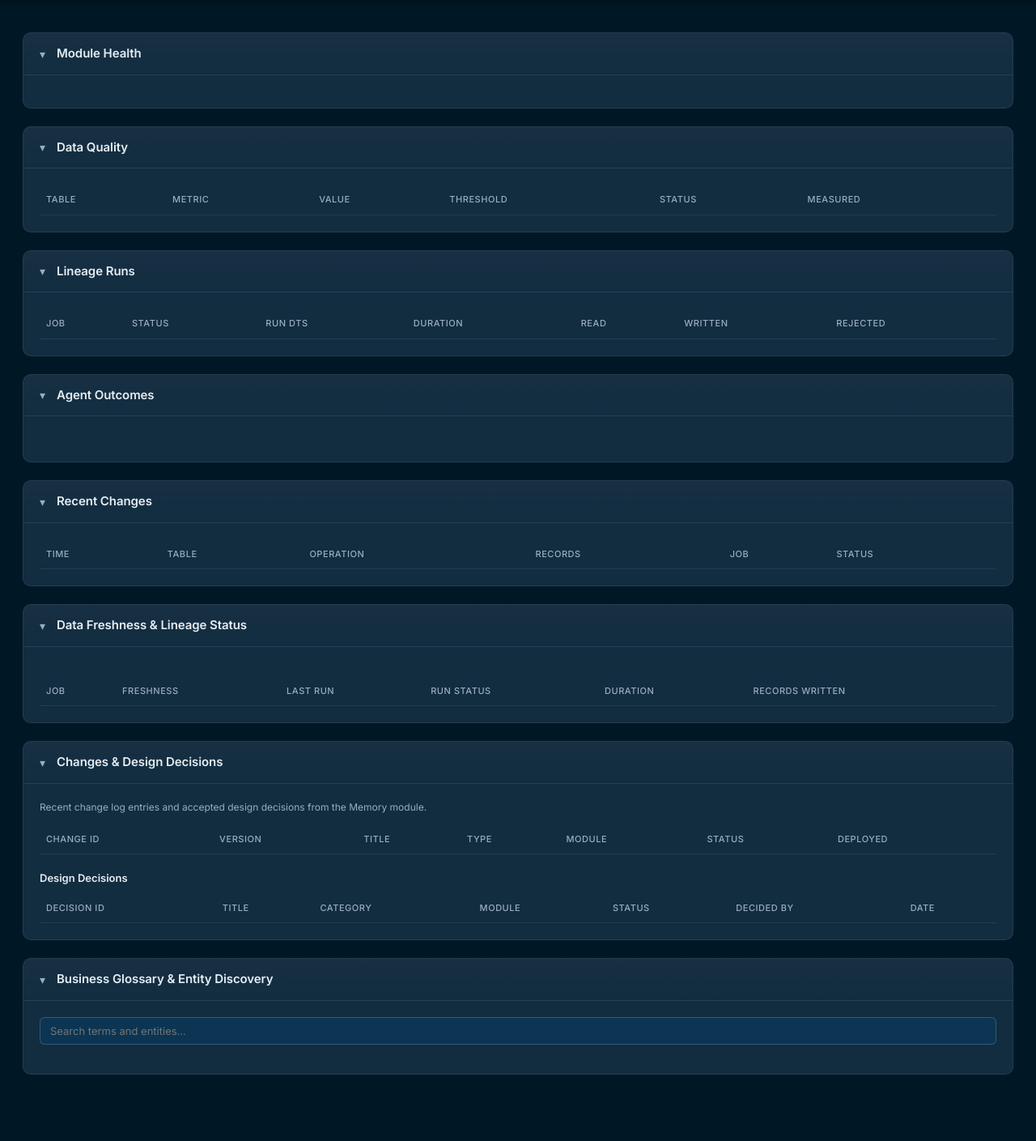
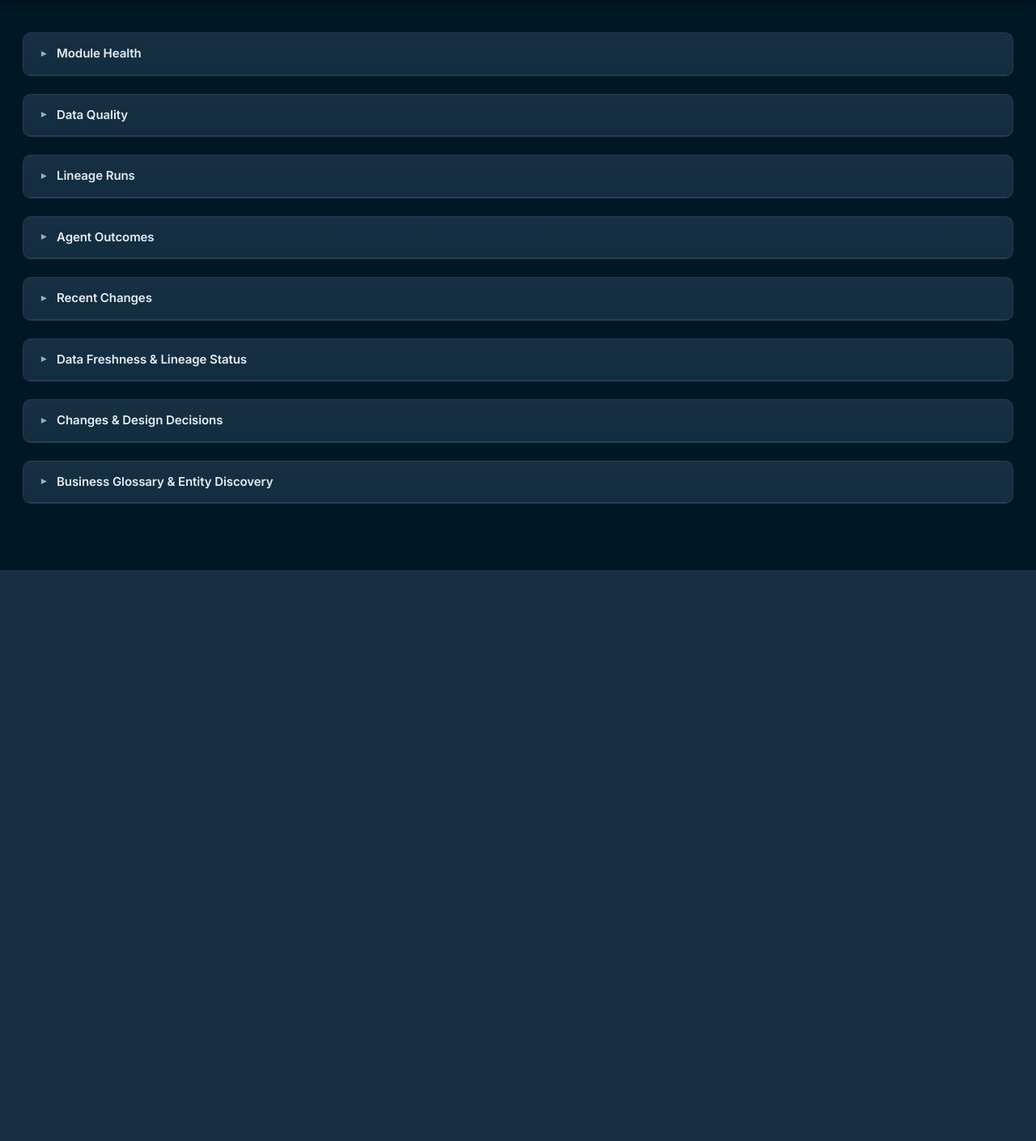
Before and after one commit to earthshiner/data-product-browser, a Python web app: template src/data_product_browser/renderers/templates/ops_dashboard.html.j2 in a window 1280 px wide. Shown: the part 130-1539 px from the top of the page at 81% size. After the commit the page ends 834 px from the top, so only its background shows below. Run offline with Jinja, Linux system fonts and the light colour scheme; the template is opened without the code that fills it, so the values that code supplies are empty; some libraries are stand-ins or nearby versions.

Commit message:
Ops Dashboard: start every panel collapsed
The offline ops dashboard opened with all eight panels (Module Health,
Data Quality, Lineage Runs, Agent Outcomes, Recent Changes, Data
Freshness, Changes & Design Decisions, Business Glossary) fully
expanded — a wall of tables on first load. Adding the existing
.collapsed class to each <div class='panel'> at render time makes them
start closed; the togglePanel() handler already removes the class on
click, so expand/collapse behaviour is unchanged.

Live web ops view already defaulted to collapsed (uses HTML <details>
without 'open').

```diff
--- a/src/data_product_browser/renderers/templates/ops_dashboard.html.j2
+++ b/src/data_product_browser/renderers/templates/ops_dashboard.html.j2
@@ -108,7 +108,7 @@ main { max-width: 1480px; margin: 0 auto; padding: 24px 28px 60px; }
   <div class="mgrid" id="summary-metrics"></div>
 
   <!-- Modules -->
-  <div class="panel" id="panel-modules">
+  <div class="panel collapsed" id="panel-modules">
     <div class="panel-head" onclick="togglePanel(this)">
       <span class="chev">▾</span>
       <h2>Module Health</h2>
@@ -120,7 +120,7 @@ main { max-width: 1480px; margin: 0 auto; padding: 24px 28px 60px; }
   </div>
 
   <!-- Quality -->
-  <div class="panel" id="panel-quality">
+  <div class="panel collapsed" id="panel-quality">
     <div class="panel-head" onclick="togglePanel(this)">
       <span class="chev">▾</span>
       <h2>Data Quality</h2>
@@ -135,7 +135,7 @@ main { max-width: 1480px; margin: 0 auto; padding: 24px 28px 60px; }
   </div>
 
   <!-- Lineage runs -->
-  <div class="panel" id="panel-lineage">
+  <div class="panel collapsed" id="panel-lineage">
     <div class="panel-head" onclick="togglePanel(this)">
       <span class="chev">▾</span>
       <h2>Lineage Runs</h2>
@@ -150,7 +150,7 @@ main { max-width: 1480px; margin: 0 auto; padding: 24px 28px 60px; }
   </div>
 
   <!-- Agent outcomes -->
-  <div class="panel" id="panel-agents">
+  <div class="panel collapsed" id="panel-agents">
     <div class="panel-head" onclick="togglePanel(this)">
       <span class="chev">▾</span>
       <h2>Agent Outcomes</h2>
@@ -162,7 +162,7 @@ main { max-width: 1480px; margin: 0 auto; padding: 24px 28px 60px; }
   </div>
 
   <!-- Change events -->
-  <div class="panel" id="panel-changes">
+  <div class="panel collapsed" id="panel-changes">
     <div class="panel-head" onclick="togglePanel(this)">
       <span class="chev">▾</span>
       <h2>Recent Changes</h2>
@@ -177,7 +177,7 @@ main { max-width: 1480px; margin: 0 auto; padding: 24px 28px 60px; }
   </div>
 
   <!-- Panel 2: Data Freshness -->
-  <div class="panel" id="panel-freshness">
+  <div class="panel collapsed" id="panel-freshness">
     <div class="panel-head" onclick="togglePanel(this)">
       <span class="chev">▾</span>
       <h2>Data Freshness &amp; Lineage Status</h2>
@@ -193,7 +193,7 @@ main { max-width: 1480px; margin: 0 auto; padding: 24px 28px 60px; }
   </div>
 
   <!-- Panel 8: Changes & Decisions -->
-  <div class="panel" id="panel-decisions">
+  <div class="panel collapsed" id="panel-decisions">
     <div class="panel-head" onclick="togglePanel(this)">
       <span class="chev">▾</span>
       <h2>Changes &amp; Design Decisions</h2>
@@ -214,7 +214,7 @@ main { max-width: 1480px; margin: 0 auto; padding: 24px 28px 60px; }
   </div>
 
   <!-- Panel 9: Business Glossary & Discovery -->
-  <div class="panel" id="panel-glossary">
+  <div class="panel collapsed" id="panel-glossary">
     <div class="panel-head" onclick="togglePanel(this)">
       <span class="chev">▾</span>
       <h2>Business Glossary &amp; Entity Discovery</h2>
```
